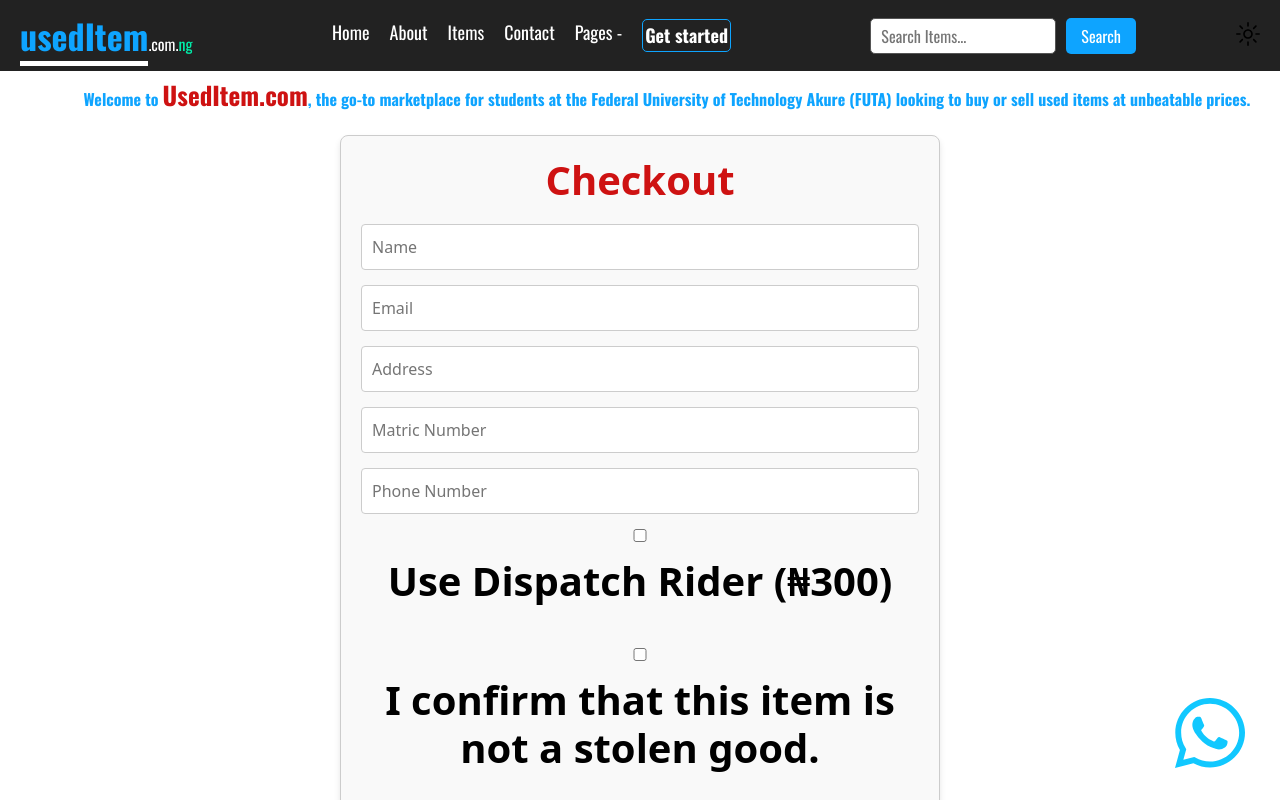
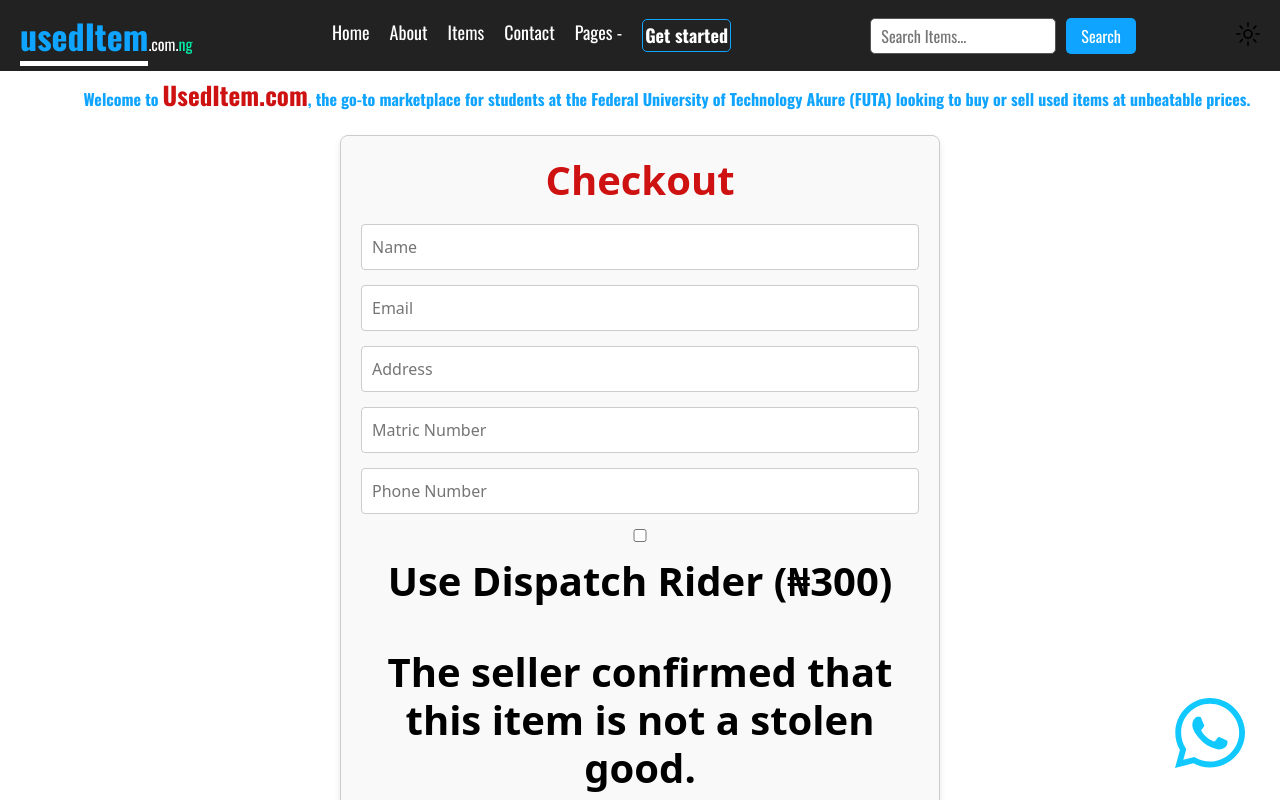
Before and after one commit to code-forcer/useditems, a Next.js app: page /checkout in a window 1280 px wide. Shown: the top 800 px of the page. Built offline with nearby package versions, Linux system fonts and the light colour scheme; no server answers.

Commit message:
Update checkout.jsx

```diff
--- a/pages/checkout.jsx
+++ b/pages/checkout.jsx
@@ -168,15 +168,9 @@ useEffect(() => {
           </label>
 
           {/* Confirm item is not stolen */}
-          <label className={styles.checkoutOptions}>
-            <input
-              type="checkbox"
-              checked={confirmStolenGoods}
-              onChange={() => setConfirmStolenGoods(!confirmStolenGoods)}
-              required
-            />
-           <h1>I confirm that this item is not a stolen good.</h1>
-          </label>
+
+           <h1>The seller confirmed that this item is not a stolen good.</h1>
+
 
           <h3>Total Price: <span style={{ color: '#28a745' }}>&#8358;{totalPrice}</span></h3>
 
```
